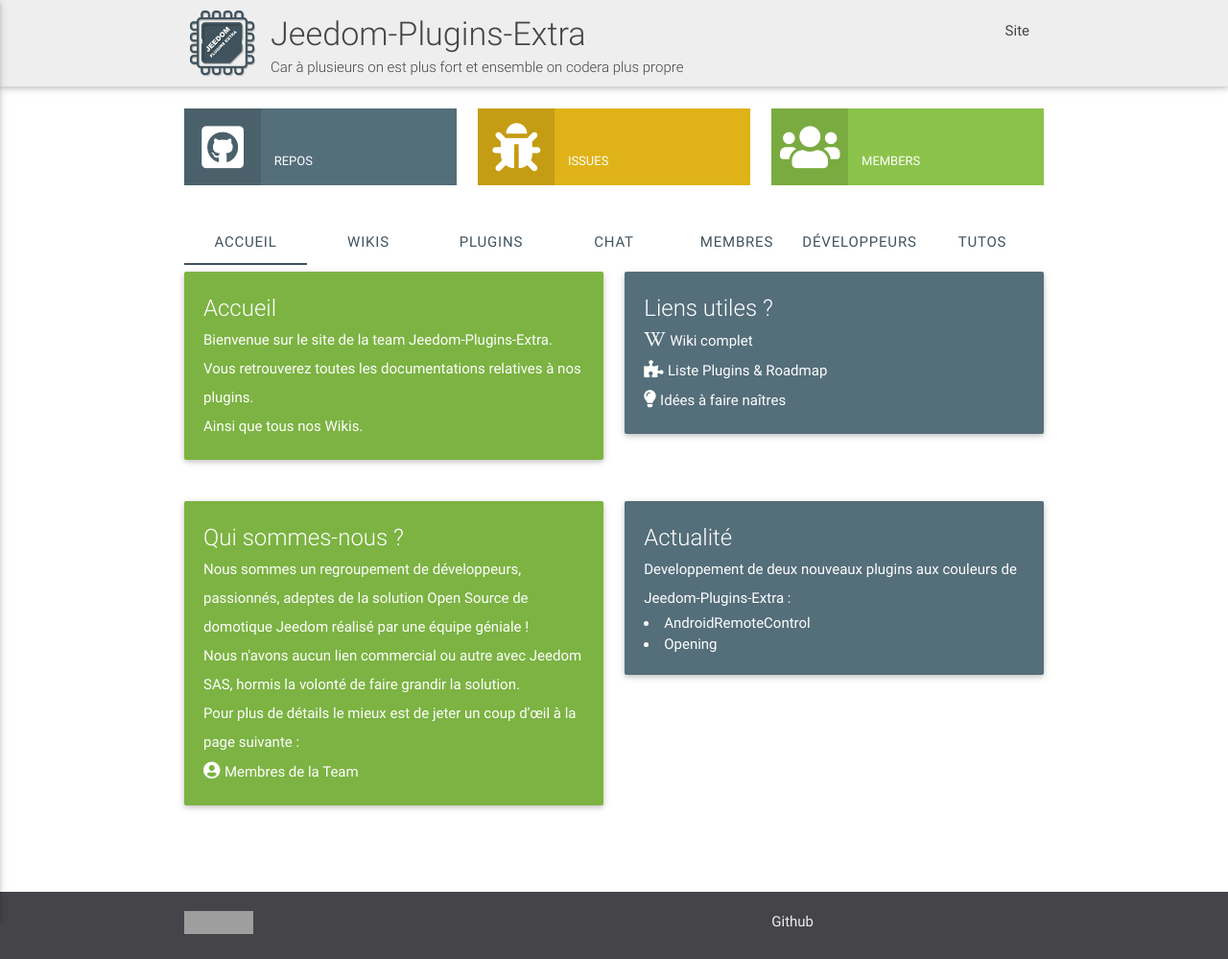
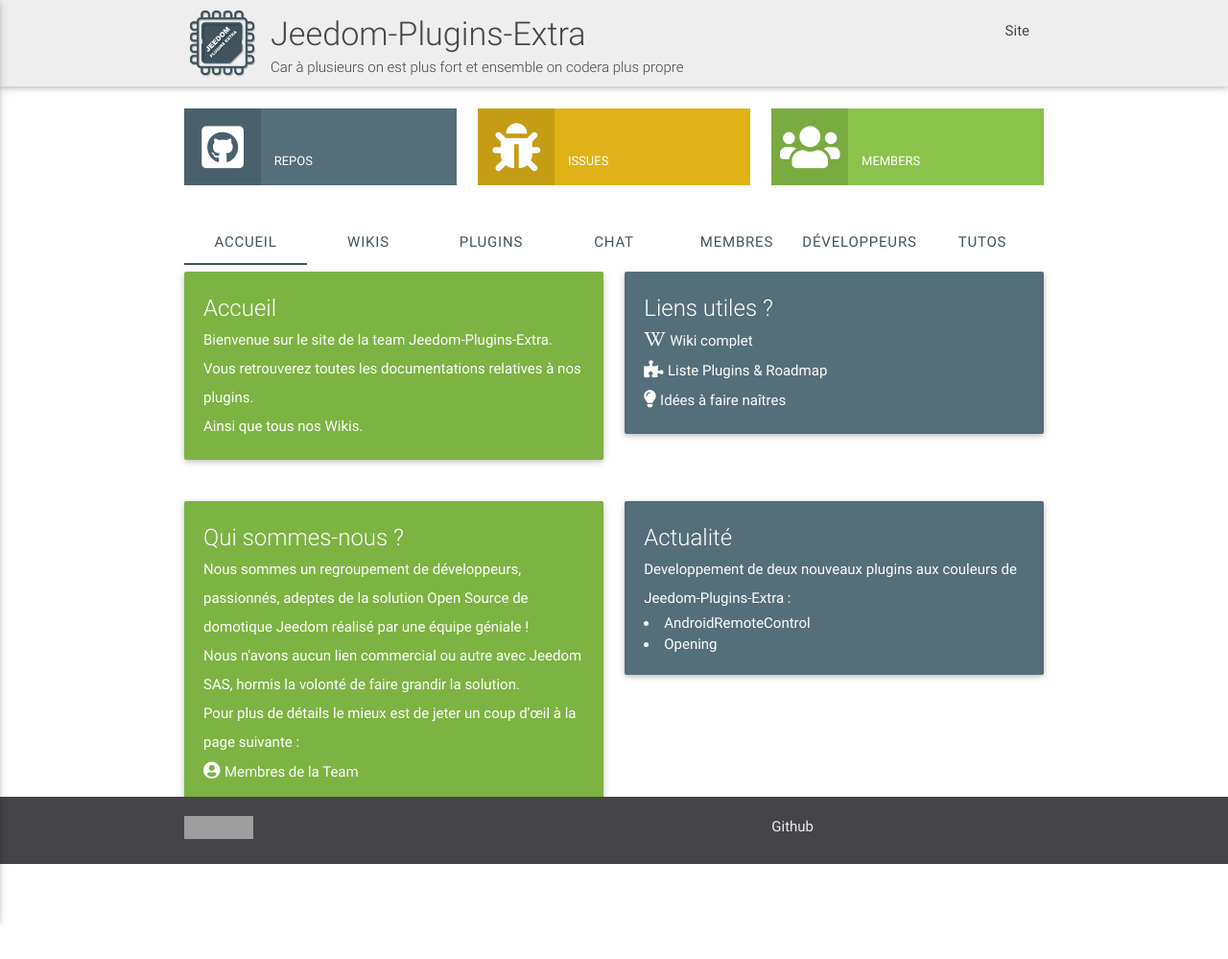
Before and after one commit to NextDom/NextDom.github.io, a Jekyll site: the page index.html, which Jekyll copies as it is, in a window 1280 px wide. Shown: the whole page at 96% size. Built offline with Jekyll 4.4.1, drawn with Linux system fonts in a browser that asks for light colours; nearby versions of some CDN libraries; after the commit the page ends 909 px from its top, so only the background shows below that; grey boxes are pictures that could not be loaded.

Commit message:
Update index.html

```diff
--- a/index.html
+++ b/index.html
@@ -233,7 +233,7 @@
  		</div>
  	</div>
 
- 	<footer class="page-footer" style="background-color:#454449">
+ 	<footer class="page-footer" style="background-color:#454449;position:fixed;bottom:0;left:0;width:100%;">
           <div class="container">
             <div class="row">
               <div class="col l6 s8">
```
